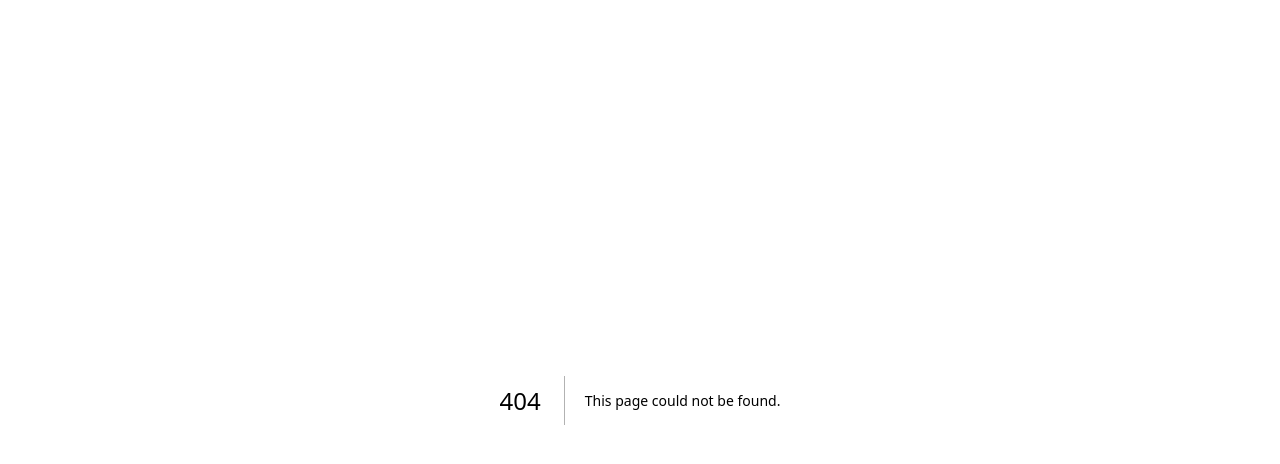
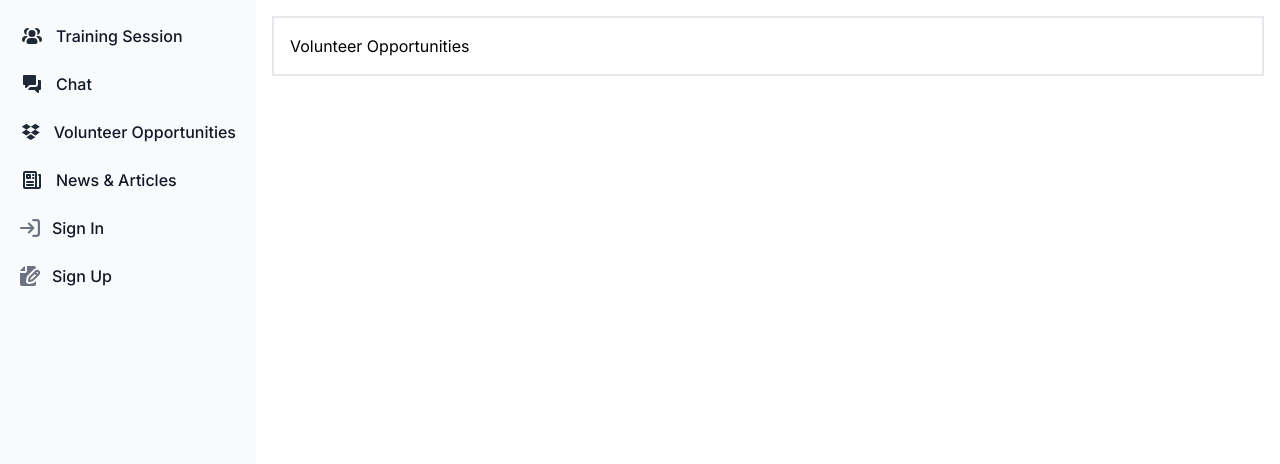
Before and after one commit to SupportVol/Organization-FrontEnd, a Next.js app: page /vol_oppotunities in a window 1280 px wide. Before the commit this address had no page. Shown: the top 464 px of the page. Built offline with nearby package versions, Linux system fonts and the light colour scheme.

Commit message:
Side Bar Done

```diff
--- a/app/(auth)/layout.tsx
+++ b/app/(auth)/layout.tsx
@@ -1,7 +1,7 @@
 import type { Metadata } from "next";
 import { Inter } from "next/font/google";
 import { ThemeModeScript } from "flowbite-react";
-import "./globals.css";
+// import "./globals.css";
 
 const inter = Inter({ subsets: ["latin"] });
 
--- a/app/(auth)/login/page.tsx
+++ b/app/(auth)/login/page.tsx
@@ -4,6 +4,7 @@ export default function Home() {
   return (
     <main className="flex min-h-screen items-center justify-center gap-2 dark:bg-gray-800">
       <h1 className="text-2xl dark:text-white">Flowbite React + Next.js</h1>
+        <h1>Login</h1>
       <DarkThemeToggle />
 
     </main>
--- /dev/null
+++ b/app/chat/page.tsx
@@ -0,0 +1,17 @@
+
+import React from "react";
+import Link from "next/link";
+
+import CardNA from "@/components/organization/Components/Card/CardNA";
+export default function Chat(props: any) {
+    return (
+        // <main className="flex min-h-screen items-center justify-center gap-2 dark:bg-gray-800">
+        <div >
+            <div className="p-4 border-2 border-gray-200 grid grid-cols-2 md:grid-cols-3 gap-4 ">
+                <h1>Chat</h1>
+            </div>
+
+        </div>
+        // </main>
+    );
+}
--- a/app/layout.tsx
+++ b/app/layout.tsx
@@ -3,6 +3,7 @@ import { Inter } from "next/font/google";
 import { ThemeModeScript } from "flowbite-react";
 import "./globals.css";
 import Page from "@/app/main/page";
+import OrgSideBar from "@/app/main/page";
 
 const inter = Inter({ subsets: ["latin"] });
 
@@ -22,7 +23,14 @@ export default function RootLayout({
         <ThemeModeScript />
       </head>
       <body className={inter.className}>
-      {children}</body>
+      <div className="flex  bg-amber-100">
+          <OrgSideBar/>
+      </div>
+      <div className="flex flex-col  h-full ml-64 p-4">
+          {children}
+      </div>
+
+      </body>
     </html>
   );
 }
--- a/app/main/page.tsx
+++ b/app/main/page.tsx
@@ -1,10 +1,6 @@
 import CardNA from "@/components/organization/Components/Card/CardNA";
 import Link from "next/link";
 import React from "react";
-
-
-
-
 
 export default function OrgSideBar(props: any) {
 
@@ -27,7 +23,8 @@ export default function OrgSideBar(props: any) {
                                           clip-rule="evenodd"/>
                                 </svg>
 
-                                <span className="ms-3">Training Session</span>
+                                <span className="ms-3"><Link href="/trainingsession">Training Session </Link></span>
+
                             </a>
                         </li>
 
@@ -46,7 +43,10 @@ export default function OrgSideBar(props: any) {
                                 </svg>
 
 
-                                <span className="flex-1 ms-3 whitespace-nowrap">Chat</span>
+                                <span className="flex-1 ms-3 whitespace-nowrap">
+                                    <Link href="/chat">
+                                        Chat
+                                    </Link> </span>
                                 {/*<span className="inline-flex items-center justify-center w-3 h-3 p-3 ms-3 text-sm font-medium text-blue-800 bg-blue-100 rounded-full dark:bg-blue-900 dark:text-blue-300">3</span>*/}
                             </a>
                         </li>
@@ -61,7 +61,9 @@ export default function OrgSideBar(props: any) {
                                     <path
                                         d="m12.013 12.545 5.006-3.194-5.006-3.176 4.98-3.194L22 6.175l-5.007 3.194L22 12.562l-5.007 3.194-4.98-3.211Z"/>
                                 </svg>
-                                <span className="flex-1 ms-3 whitespace-nowrap">Volunteer Opportunities</span>
+                                <span className="flex-1 ms-3 whitespace-nowrap"> <Link href="vol_oppotunities">
+                                    Volunteer Opportunities
+                                </Link> </span>
                             </a>
                         </li>
                         <li>
@@ -92,7 +94,10 @@ export default function OrgSideBar(props: any) {
                                           stroke-width="2"
                                           d="M1 8h11m0 0L8 4m4 4-4 4m4-11h3a2 2 0 0 1 2 2v10a2 2 0 0 1-2 2h-3"/>
                                 </svg>
-                                <span className="flex-1 ms-3 whitespace-nowrap">Sign In</span>
+                                <span className="flex-1 ms-3 whitespace-nowrap">
+                                    <Link href="/login">
+                                        Sign In
+                                    </Link> </span>
                             </a>
                         </li>
                         <li>
@@ -108,7 +113,13 @@ export default function OrgSideBar(props: any) {
                                     <path
                                         d="M8.961 16a.93.93 0 0 0 .189-.019l3.4-.679a.961.961 0 0 0 .49-.263l6.118-6.117a2.884 2.884 0 0 0-4.079-4.078l-6.117 6.117a.96.96 0 0 0-.263.491l-.679 3.4A.961.961 0 0 0 8.961 16Zm7.477-9.8a.958.958 0 0 1 .68-.281.961.961 0 0 1 .682 1.644l-.315.315-1.36-1.36.313-.318Zm-5.911 5.911 4.236-4.236 1.359 1.359-4.236 4.237-1.7.339.341-1.699Z"/>
                                 </svg>
-                                <span className="flex-1 ms-3 whitespace-nowrap">Sign Up</span>
+                                <span className="flex-1 ms-3 whitespace-nowrap">
+                                    <Link href="/register">
+                                  Sign Up
+                                    </Link>
+                                </span>
+
+
                             </a>
                         </li>
                     </ul>
--- a/app/news/page.tsx
+++ b/app/news/page.tsx
@@ -5,17 +5,24 @@ import Link from "next/link";
 import CardNA from "@/components/organization/Components/Card/CardNA";
 export default function NewsArt(props: any) {
     return (
-        <main className="flex min-h-screen items-center justify-center gap-2 dark:bg-gray-800">
-         <h1>News & Articles</h1>
-            <div className="p-4 sm:ml-64">
+        // <main className="flex min-h-screen items-center justify-center gap-2 dark:bg-gray-800">
+        //     <div className="p-4 sm:ml-64">
+        <div>
                 <div className="p-4 border-2 border-gray-200 grid grid-cols-2 md:grid-cols-3 gap-4 ">
+                    <h1>News & Articles</h1>
+                </div>
+
+                <div className="p-4 border-2 border-gray-200 grid grid-cols-2 md:grid-cols-3 gap-4 ">
+
+                    <CardNA/>
+                    <CardNA/>
                     <CardNA/>
                     <CardNA/>
                     <CardNA/>
                     <CardNA/>
 
                 </div>
-            </div>
-        </main>
+         </div>
+        // </main>
     );
 }
--- /dev/null
+++ b/app/trainingsession/page.tsx
@@ -0,0 +1,17 @@
+
+import React from "react";
+import Link from "next/link";
+
+import CardNA from "@/components/organization/Components/Card/CardNA";
+export default function TrainingSessions(props: any) {
+    return (
+        // <main className="flex min-h-screen items-center justify-center gap-2 dark:bg-gray-800">
+            <div >
+                <div className="p-4 border-2 border-gray-200 grid grid-cols-2 md:grid-cols-3 gap-4 ">
+                    <h1>Training Session</h1>
+
+                </div>
+            </div>
+        // </main>
+    );
+}
--- /dev/null
+++ b/app/vol_oppotunities/page.tsx
@@ -0,0 +1,22 @@
+
+import React from "react";
+import Link from "next/link";
+
+import CardNA from "@/components/organization/Components/Card/CardNA";
+export default function VolOpportunities(props: any) {
+    return (
+        <main >
+            <div >
+                <div className="p-4 border-2 border-gray-200 grid grid-cols-2 md:grid-cols-3 gap-4 ">
+                    <h1>Volunteer Opportunities</h1>
+                </div>
+
+            </div>
+
+
+
+
+
+        </main>
+    );
+}
```
